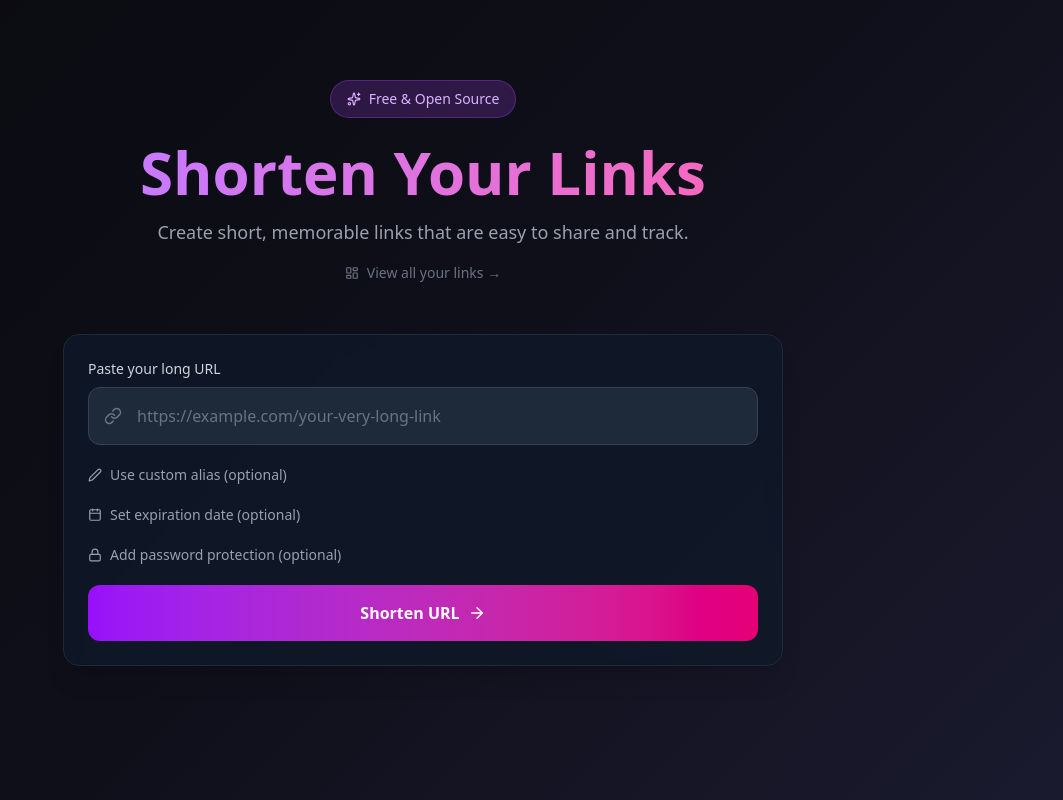
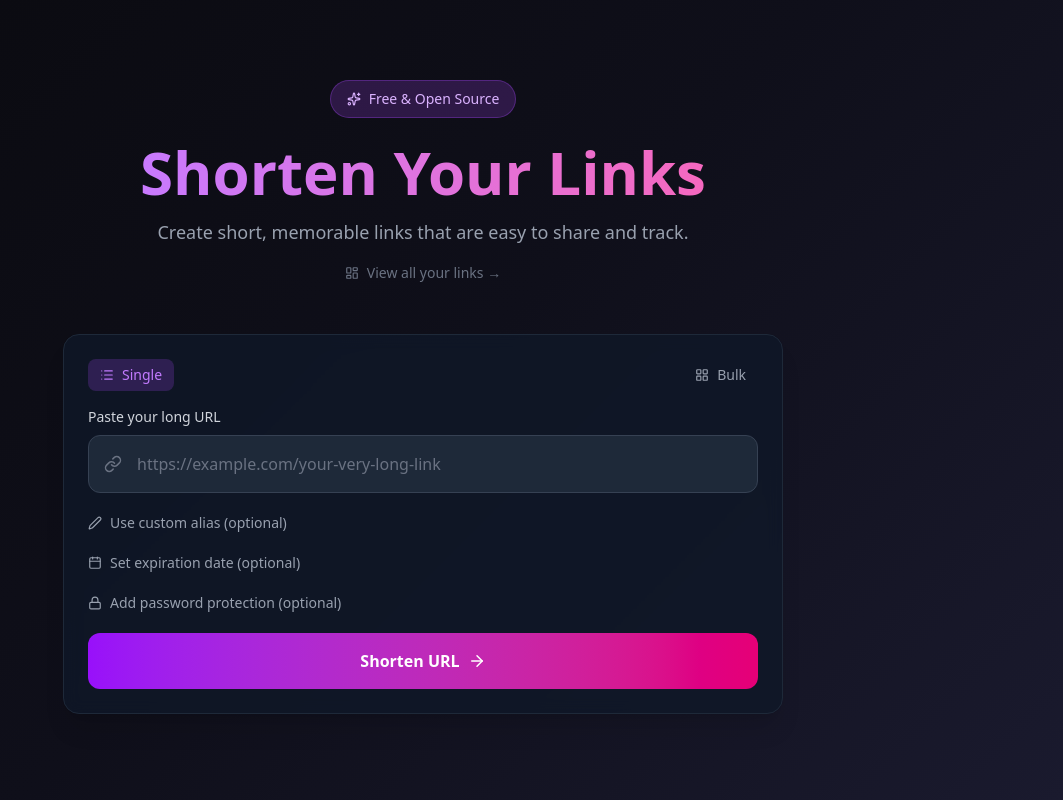
Before and after one commit to Neric-wizard/url-shortener, a Next.js app: page / in a window 1280 px wide. Shown: the whole page, without its empty margins (217-1280 px from the left). Built offline with nearby package versions, Linux system fonts and the light colour scheme.

Commit message:
Day 23: Add bulk URL shortener

```diff
--- a/app/components/CreateLink.tsx
+++ b/app/components/CreateLink.tsx
@@ -3,7 +3,7 @@
 import { useState } from "react";
 import { createClient } from "@supabase/supabase-js";
 import { motion, AnimatePresence } from "framer-motion";
-import { Link, Copy, Check, ArrowRight, Sparkles, Eye, LayoutDashboard, Edit2, Calendar, Lock } from "lucide-react";
+import { Link, Copy, Check, ArrowRight, Sparkles, Eye, LayoutDashboard, Edit2, Calendar, Lock, LayoutGrid, List } from "lucide-react";
 
 const supabase = createClient(
   "https://nfoerfezojunroqggysf.supabase.co",
@@ -23,6 +23,11 @@ export default function CreateLink() {
   const [showPassword, setShowPassword] = useState(false);
   const [expiresAt, setExpiresAt] = useState("");
   const [password, setPassword] = useState("");
+
+  // Bulk mode states
+  const [bulkMode, setBulkMode] = useState(false);
+  const [bulkUrls, setBulkUrls] = useState("");
+  const [bulkResults, setBulkResults] = useState<{ original: string; short: string }[]>([]);
 
   const generateShortCode = () => {
     return Math.random().toString(36).substring(2, 8);
@@ -87,8 +92,41 @@ export default function CreateLink() {
     setLoading(false);
   };
 
-  const copyToClipboard = () => {
-    navigator.clipboard.writeText(shortUrl);
+  const handleBulkSubmit = async (e: React.FormEvent) => {
+    e.preventDefault();
+    setLoading(true);
+    setError("");
+    setBulkResults([]);
+
+    const urls = bulkUrls.split("\n").filter(u => u.trim());
+    const results: { original: string; short: string }[] = [];
+
+    for (const url of urls) {
+      const shortCode = generateShortCode();
+      const { error } = await supabase
+        .from("links")
+        .insert([{ short_code: shortCode, long_url: url.trim() }]);
+
+      if (!error) {
+        results.push({
+          original: url.trim(),
+          short: `${window.location.origin}/${shortCode}`
+        });
+      } else {
+        results.push({
+          original: url.trim(),
+          short: "Error: " + error.message
+        });
+      }
+    }
+
+    setBulkResults(results);
+    setBulkUrls("");
+    setLoading(false);
+  };
+
+  const copyToClipboard = (text: string) => {
+    navigator.clipboard.writeText(text);
     setCopied(true);
     setTimeout(() => setCopied(false), 2000);
   };
@@ -130,7 +168,30 @@ export default function CreateLink() {
         transition={{ duration: 0.6, delay: 0.2 }}
         className="bg-gray-900/80 backdrop-blur-sm rounded-2xl border border-gray-800 p-6 shadow-xl"
       >
-        <form onSubmit={handleSubmit} className="space-y-5">
+        {/* Mode Toggle */}
+        <div className="flex items-center justify-between mb-4">
+          <button
+            type="button"
+            onClick={() => setBulkMode(!bulkMode)}
+            className={`flex items-center gap-2 px-3 py-1.5 rounded-lg text-sm transition ${!bulkMode ? 'bg-purple-500/20 text-purple-400' : 'text-gray-400 hover:text-purple-400'}`}
+          >
+            <List size={14} />
+            Single
+          </button>
+          <button
+            type="button"
+            onClick={() => setBulkMode(!bulkMode)}
+            className={`flex items-center gap-2 px-3 py-1.5 rounded-lg text-sm transition ${bulkMode ? 'bg-purple-500/20 text-purple-400' : 'text-gray-400 hover:text-purple-400'}`}
+          >
+            <LayoutGrid size={14} />
+            Bulk
+          </button>
+        </div>
+
+        <form onSubmit={bulkMode ? handleBulkSubmit : handleSubmit} className="space-y-5">
+
+          {!bulkMode ? (
+            <>
               <div>
                 <label className="block text-sm font-medium text-gray-300 mb-2">
                   Paste your long URL
@@ -235,6 +296,27 @@ export default function CreateLink() {
                   </p>
                 </div>
               )}
+            </>
+          ) : (
+            // Bulk Mode
+            <div>
+              <label className="block text-sm font-medium text-gray-300 mb-2">
+                Paste multiple URLs (one per line)
+              </label>
+              <textarea
+                value={bulkUrls}
+                onChange={(e) => setBulkUrls(e.target.value)}
+                placeholder="https://github.com/Neric-wizard
+https://twitter.com/n3_neric
+https://portfolio-template-psi-weld.vercel.app"
+                rows={6}
+                className="w-full px-4 py-3 bg-gray-800 border border-gray-700 rounded-xl focus:outline-none focus:ring-2 focus:ring-purple-500 text-white placeholder-gray-500"
+              />
+              <p className="text-xs text-gray-500 mt-1">
+                Up to 50 URLs at once. One per line.
+              </p>
+            </div>
+          )}
 
           <button
             type="submit"
@@ -244,11 +326,11 @@ export default function CreateLink() {
             {loading ? (
               <span className="flex items-center gap-2">
                 <span className="w-4 h-4 border-2 border-white border-t-transparent rounded-full animate-spin" />
-                Creating...
+                {bulkMode ? "Processing..." : "Creating..."}
               </span>
             ) : (
               <>
-                Shorten URL
+                {bulkMode ? "Shorten All URLs" : "Shorten URL"}
                 <ArrowRight size={18} className="group-hover:translate-x-1 transition" />
               </>
             )}
@@ -260,8 +342,8 @@ export default function CreateLink() {
         </form>
       </motion.div>
 
-      <AnimatePresence>
-        {shortUrl && (
+      {/* Single Result */}
+      {!bulkMode && shortUrl && (
         <motion.div
           initial={{ opacity: 0, y: 20, scale: 0.95 }}
           animate={{ opacity: 1, y: 0, scale: 1 }}
@@ -282,7 +364,7 @@ export default function CreateLink() {
               {shortUrl}
             </a>
             <button
-                onClick={copyToClipboard}
+              onClick={() => copyToClipboard(shortUrl)}
               className="p-2 bg-gray-800 rounded-lg border border-purple-500/30 hover:bg-purple-500/20 transition group"
             >
               {copied ? (
@@ -307,7 +389,43 @@ export default function CreateLink() {
           )}
         </motion.div>
       )}
-      </AnimatePresence>
+
+      {/* Bulk Results */}
+      {bulkResults.length > 0 && (
+        <motion.div
+          initial={{ opacity: 0, y: 20 }}
+          animate={{ opacity: 1, y: 0 }}
+          className="mt-8 bg-purple-500/10 border border-purple-500/30 rounded-xl p-6"
+        >
+          <p className="text-sm text-purple-300 mb-3 flex items-center gap-2">
+            <LayoutGrid size={14} />
+            Bulk results ({bulkResults.length} links):
+          </p>
+          <div className="space-y-2 max-h-60 overflow-y-auto">
+            {bulkResults.map((result, i) => (
+              <div key={i} className="flex items-center gap-2 text-sm p-2 hover:bg-purple-500/5 rounded-lg transition">
+                <span className="text-gray-400 truncate flex-1 max-w-[200px]">{result.original}</span>
+                <span className="text-purple-400">→</span>
+                {result.short.startsWith("Error") ? (
+                  <span className="text-red-400 text-xs">{result.short}</span>
+                ) : (
+                  <>
+                    <a href={result.short} target="_blank" className="text-purple-400 hover:underline truncate max-w-[150px]">
+                      {result.short}
+                    </a>
+                    <button
+                      onClick={() => copyToClipboard(result.short)}
+                      className="p-1 hover:bg-gray-700 rounded transition"
+                    >
+                      <Copy size={14} className="text-gray-500" />
+                    </button>
+                  </>
+                )}
+              </div>
+            ))}
+          </div>
+        </motion.div>
+      )}
     </div>
   );
 }
```
Lines whose indentation alone changed are shown as unchanged.
